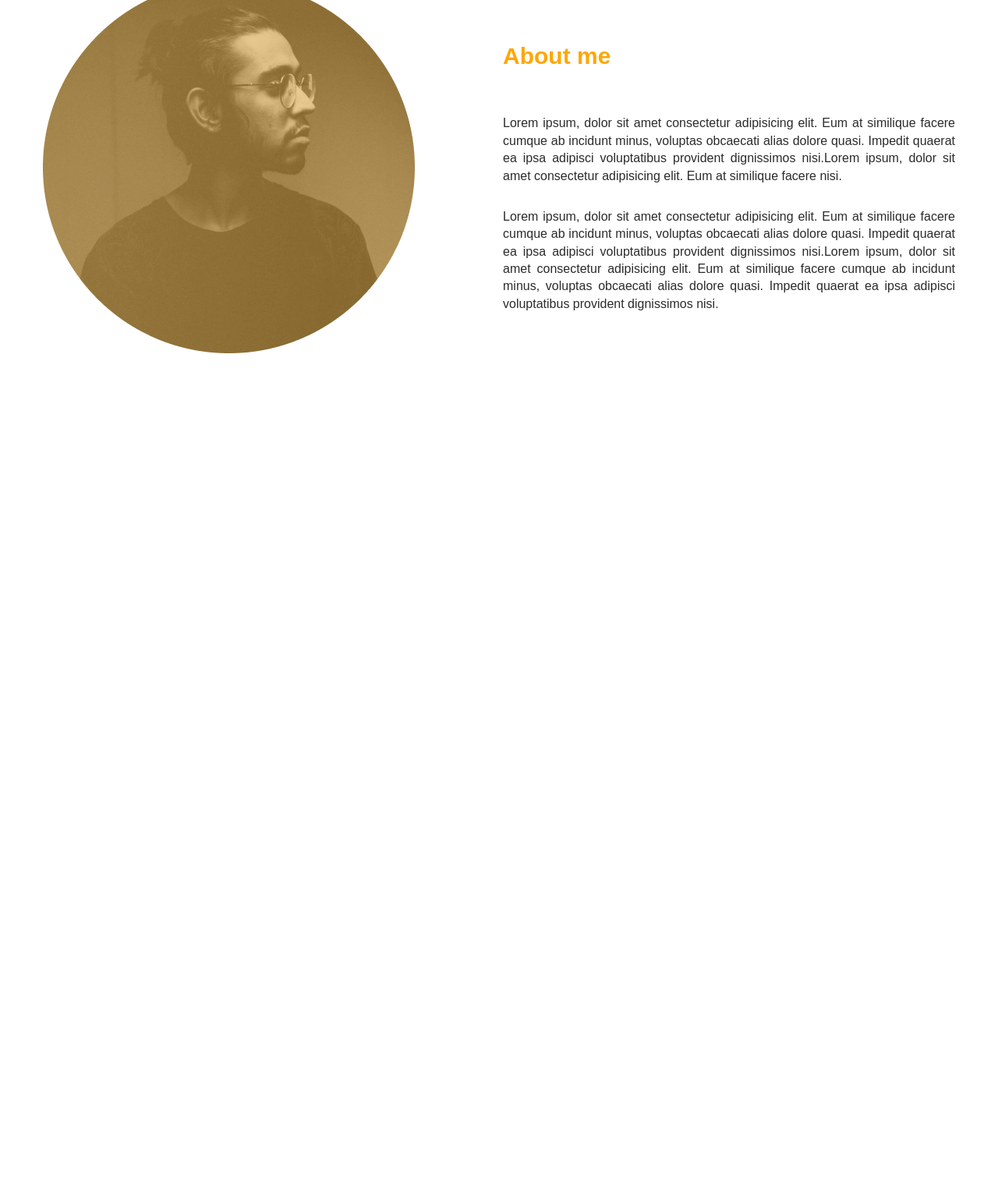
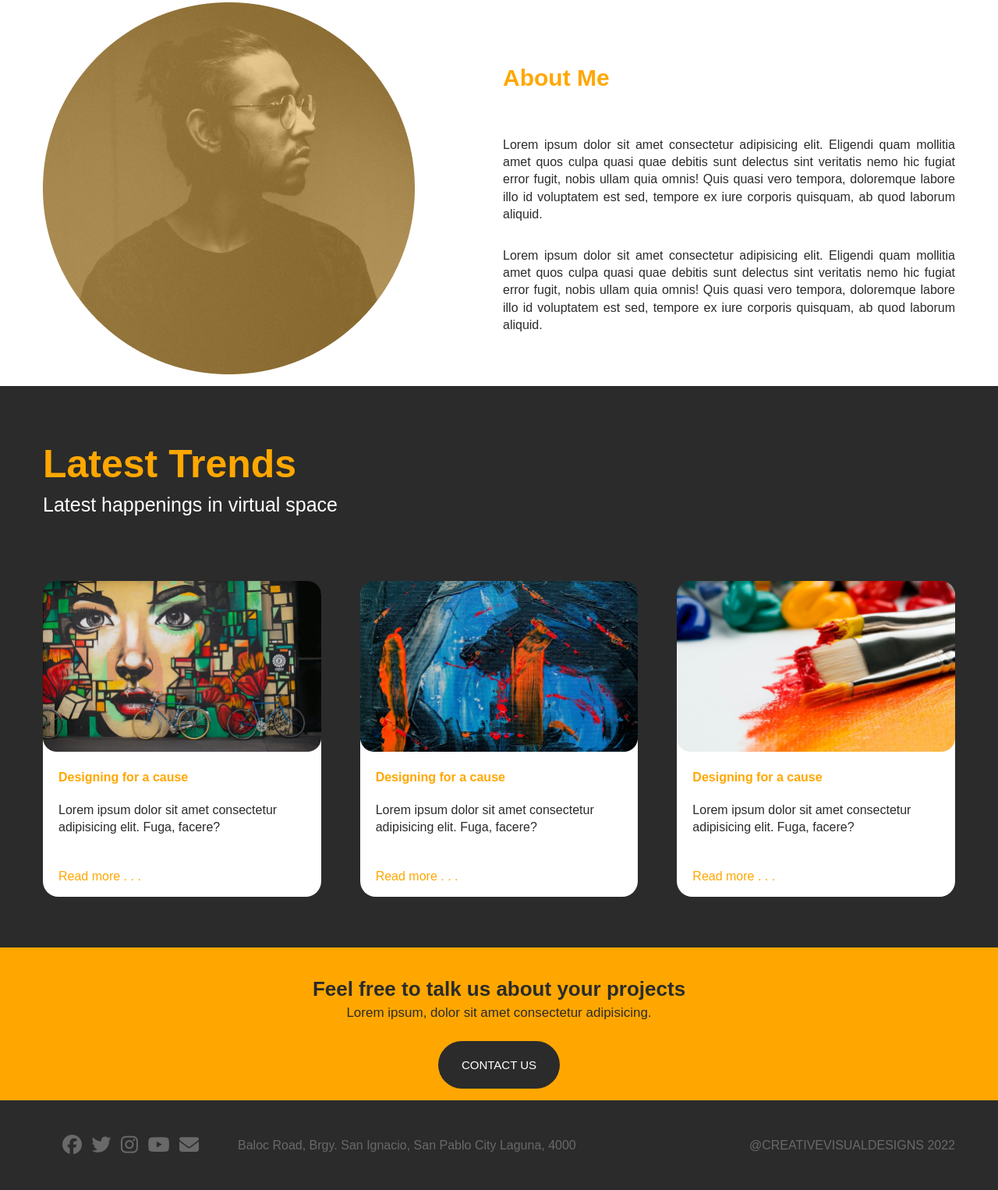
Before and after one commit to bondad-ui/basic-cvd, a plain HTML site: page index.html in a window 1280 px wide. Shown: the part 1245-2771 px from the top of the page at 78% size. Before the commit the page ends 1713 px from the top, so only its background shows below. Drawn offline with Linux system fonts and the light colour scheme.

Commit message:
011725 update

```diff
--- a/index.html
+++ b/index.html
@@ -1,9 +1,10 @@
+
 <!DOCTYPE html>
 <html lang="en">
   <head>
     <meta charset="UTF-8" />
     <meta name="viewport" content="width=device-width, initial-scale=1.0" />
-    <title>Creative VISUAL Designs </title>
+    <title>Creative Visual Design - Home</title>
     <link rel="stylesheet" href="/style.css">
     <script src="https://kit.fontawesome.com/a6726e13c6.js"
     crossorigin="anonymous"
@@ -25,7 +26,6 @@
                     <li><a href="">Updates</a></li>
                     <li><a href="">Contact</a></li>
                    </ul>
-                </ul>
                 </div>
                 <div class="toggle__menu">
                   <span></span>
@@ -40,12 +40,13 @@
       <div class="container">
         <div class="banner__wrapper">
           <div class="banner__text">
-            <h1>Creative Visual Designs</h1>
-            <p>Lorem ipsum, dolor sit amet consectetur adipisicing elit. Eum at similique facere cumque ab incidunt minus, voluptas obcaecati alias dolore quasi. Impedit quaerat ea ipsa adipisci voluptatibus provident dignissimos nisi.30
+            <h1>Creative Visual Design</h1>
+            <p>
+              Lorem ipsum dolor sit amet consectetur adipisicing elit. Delectus fugit accusamus cumque temporibus sunt reprehenderit voluptate exercitationem explicabo. Velit nam itaque, rerum accusantium qui laboriosam consequuntur. Amet praesentium laboriosam id!
             </p>
-            <a href="" class="btn bg--primary">EXPLORE MORE</a>
+            <a href="https://www.youtube.com/watch?v=6Ejga4kJUts" class="btn bg--primary">EXPLORE MORE</a>
           </div>
-          <img src="img/Hero.png" alt="">
+          <img src="/img/Hero.png" alt="">
         </div>
       </div>
     </section>
@@ -55,22 +56,24 @@
         <div class="srvc__wrapper">
           <div class="srvc__card">
             <i class="fa-solid fa-globe"></i>
-            <h4> Web Design And Development</h4>
-            <p>Lorem ipsum dolor sit amet consectetur adipisicing elit. Alias at obcaecati consectetur accusamus corporis ab velit atque nisi neque fuga? Qui et deserunt reprehenderit voluptatum!
+            <h4>Web Design and Development</h4>
+            <p>Lorem ipsum dolor sit amet consectetur adipisicing elit. Eius facere quasi nihil ab corporis dolorum, officia nulla sequi accusamus labore iure placeat aut rem similique!
             </p>
             <a href="" class="btn bg--primary">GET A QUOTE</a>
           </div>
           <div class="srvc__card">
             <i class="fa-solid fa-pen-ruler"></i>
-            <h4> Graphic and Vector Design</h4>
-            <p>Lorem ipsum dolor sit amet consectetur adipisicing elit. Alias at obcaecati consectetur accusamus corporis ab velit atque nisi neque fuga? Qui et deserunt reprehenderit voluptatum!
+            <h4>Web Design and Development</h4>
+            <p>
+              Lorem ipsum dolor sit amet consectetur adipisicing elit. Eius facere quasi nihil ab corporis dolorum, officia nulla sequi accusamus labore iure placeat aut rem similique!
             </p>
             <a href="" class="btn bg--primary">GET A QUOTE</a>
           </div>
           <div class="srvc__card">
-            <i class="fa-solid fa-globe"></i>
-            <h4> Social Media Specialist</S> </h4>
-            <p>Lorem ipsum dolor sit amet consectetur adipisicing elit. Alias at obcaecati consectetur accusamus corporis ab velit atque nisi neque fuga? Qui et deserunt reprehenderit voluptatum!
+            <i class="fa-solid fa-envelopes-bulk"></i>
+            <h4>Web Design and Development</h4>
+            <p>
+              Lorem ipsum dolor sit amet consectetur adipisicing elit. Eius facere quasi nihil ab corporis dolorum, officia nulla sequi accusamus labore iure placeat aut rem similique!
             </p>
             <a href="" class="btn bg--primary">GET A QUOTE</a>
           </div>
@@ -78,18 +81,87 @@
       </div>
     </section>
 
-    <script src="/script.js"></script>
-  </body>
-</html>
+
 
     <section class="aboutme">
       <div class="container">
         <div class="aboutme__wrapper">
           <div class="aboutme__text">
-            <h1>About me</h1>
-            <p>Lorem ipsum, dolor sit amet consectetur adipisicing elit. Eum at similique facere cumque ab incidunt minus, voluptas obcaecati alias dolore quasi. Impedit quaerat ea ipsa adipisci voluptatibus provident dignissimos nisi.Lorem ipsum, dolor sit amet consectetur adipisicing elit. Eum at similique facere nisi.
+            <h1>About Me</h1>
+            <p>Lorem ipsum dolor sit amet consectetur adipisicing elit. Eligendi quam mollitia amet quos culpa quasi quae debitis sunt delectus sint veritatis nemo hic fugiat error fugit, nobis ullam quia omnis! Quis quasi vero tempora, doloremque labore illo id voluptatem est sed, tempore ex iure corporis quisquam, ab quod laborum aliquid.
             </p>
-            <p>Lorem ipsum, dolor sit amet consectetur adipisicing elit. Eum at similique facere cumque ab incidunt minus, voluptas obcaecati alias dolore quasi. Impedit quaerat ea ipsa adipisci voluptatibus provident dignissimos nisi.Lorem ipsum, dolor sit amet consectetur adipisicing elit. Eum at similique facere cumque ab incidunt minus, voluptas obcaecati alias dolore quasi. Impedit quaerat ea ipsa adipisci voluptatibus provident dignissimos nisi.
+            <p>
+            Lorem ipsum dolor sit amet consectetur adipisicing elit. Eligendi quam mollitia amet quos culpa quasi quae debitis sunt delectus sint veritatis nemo hic fugiat error fugit, nobis ullam quia omnis! Quis quasi vero tempora, doloremque labore illo id voluptatem est sed, tempore ex iure corporis quisquam, ab quod laborum aliquid.
           </p>
           </div>
-          <img src="img/about2.png" alt="">
+          <img src="/img/about2.png" alt="">
+        </div>
+      </div>
+    </section>
+
+<section class="latest">
+  <div class="container">
+    <div class="latest__title">
+      <h2>Latest Trends</h2>
+      <p>Latest happenings in virtual space</p>
+    </div>
+    <div class="latest__wrapper">
+      <div class="latest__card">
+        <img src="/img/latest1.png" alt="" />
+        <div class="latest__text">
+          <h4>Designing for a cause</h4>
+          <p>Lorem ipsum dolor sit amet consectetur adipisicing elit. Fuga, facere?</p>
+          <a href="">Read more . . .</a>
+        </div>
+      </div>
+      <div class="latest__card">
+        <img src="/img/latest2.png" alt="" />
+        <div class="latest__text">
+          <h4>Designing for a cause</h4>
+          <p>Lorem ipsum dolor sit amet consectetur adipisicing elit. Fuga, facere?</p>
+          <a href="">Read more . . .</a>
+        </div>
+      </div>
+      <div class="latest__card">
+        <img src="/img/latest3.png" alt="" />
+        <div class="latest__text">
+          <h4>Designing for a cause</h4>
+          <p>Lorem ipsum dolor sit amet consectetur adipisicing elit. Fuga, facere?</p>
+          <a href="">Read more . . .</a>
+        </div>
+      </div>
+    </div>
+  </div>
+</section>
+
+<section class="free">
+  <div class="container">
+    <div class="free__wrapper">
+      <h3>Feel free to talk us about your projects</h3>
+      <p>Lorem ipsum, dolor sit amet consectetur adipisicing.</p>
+      <a href="">CONTACT US</a>
+    </div>
+  </div>
+</section>
+
+<footer class="footer">
+      <div class="container">
+        <div class="footer__wrapper">
+          <div class="footer__social">
+            <ul>
+              <li><a href=""><i class="fa-brands fa-facebook"></i></a></li>
+              <li><a href=""><i class="fa-brands fa-twitter"></i></a></li>
+              <li><a href=""><i class="fa-brands fa-instagram"></i></a></li>
+              <li><a href=""><i class="fa-brands fa-youtube"></i></a></li>
+              <li><a href=""><i class="fa-solid fa-envelope"></i></a></li>
+            </ul>
+            <p>Baloc Road, Brgy. San Ignacio, San Pablo City Laguna, 4000</p>
+          </div>
+          <p>@CREATIVEVISUALDESIGNS 2022</p>
+        </div>
+      </div>
+    </footer>
+
+    <script src="/script.js"></script>
+  </body>
+</html>
--- a/style.css
+++ b/style.css
@@ -259,6 +259,8 @@
   .banner .banner__text a{
     display: flex;
     width: fit-content;
+    padding: 1rem 2rem;
+    border-radius: 3rem;
   }
   .banner img{
     width: 20rem;
@@ -280,13 +282,12 @@
   font-weight:600;
   color:#ffa700;
   line-height: 5;
-
 }
 .aboutme .aboutme__text p {
   margin-bottom: 3rem;
   text-align: justify;
 }
-/* Mobile */
+/* MobileView */
 @media screen and (max-width:500px){
   .aboutme{
     padding-left: 2rem;
@@ -299,7 +300,6 @@
   .aboutme .aboutme__text h1{
     font-size: 27px;
     text-align: center;
-    color: #ffa700;
   }
   .aboutme img{
     width: 20rem;
@@ -308,44 +308,181 @@
 }
 
 /* SRVC */
-.srvc{
+.srvc {
   background: #2b2b2b;
-  padding: 5rem 0;
+  padding:5rem 0;
 }
-.srvc .srvc__wrapper {
-  display: grid;
+.srvc .srvc__wrapper{
+  display:grid;
   grid-template-columns: 1fr 1fr 1fr;
-  gap: 8rem
+  gap: 8rem;
 }
-.srvc .srvc__card {
+.srvc .srvc__card{
   text-align: center;
+
 }
 .srvc .srvc__card i {
-  color: #ffa700;
-  font-size: 5rem;
+  color:#ffa700;
+  font-size: 10rem;
 }
-.srvc .srvc__card h4{
-  color: #ffa700;
+.srvc .srvc__card h4 {
+  color:#ffa700;
   font-size: 1.8rem;
   font-weight: 600;
   margin: 2rem 0;
 }
-.srvc .srvc__card p {
-  color: #ffffff;
+.srvc .srvc__card p{
+  color:#ffffff;
   margin-bottom: 5rem;
   text-align: justify;
 }
 
 @media screen and (max-width:500px){
-  .srvc .srvc__wrapper {
+  .srvc .srvc__wrapper{
     display: grid;
     grid-template-columns: 1fr;
     margin: 0 2rem;
     gap: 15rem;
   }
+  .srvc .srvc__card a{
+    border-radius: 2rem;
+    padding: 1rem;
+  }
+}
+/* LATEST */
+.latest {
+  background: #2b2b2b;
+  padding:5rem 0;
+}
+.latest .latest__wrapper{
+  display:grid;
+  grid-template-columns: 1fr 1fr 1fr;
+  gap: 5rem;
+}
+.latest .latest__title h2 {
+  color:#ffa700;
+  font-size: 5rem;
+  font-weight: 600;
+}
+.latest .latest__title p {
+  color: #ffffff;
+  font-size: 2.5rem;
+}
+.latest .latest__title {
+  margin-bottom: 8rem;
+}
+.latest .latest__card {
+  background: #ffffff;
+  border-radius: 2rem;
+}
+.latest .latest__text {
+  padding: 1.5rem 2rem;
+}
+.latest .latest__text h4{
+  color:#ffa700;
+  font-weight: 600;
+}
+.latest .latest__text p {
+  margin-top: 2rem;
+  margin-bottom: 4rem;
+}
+.latest .latest__text a {
+  color:#ffa700;
 }
 
-/* Patterns */
+@media screen and (max-width: 500px){
+  .latest .latest__title {
+    text-align: center;
+  }
+  .latest .latest__title h2 {
+    font-size: 4rem;
+  }
+  .latest .latest__wrapper {
+    display: grid;
+    grid-template-columns: 1fr;
+  }
+  .latest .latest__card {
+    margin: 0 2rem;
+  }
+  .latest .latest__card img {
+    width: 100%;
+  }
+}
+/* Free */
+.free {
+  background: #ffa700;
+}
+.free .free__wrapper {
+  display: grid;
+  text-align: center;
+}
+.free h3 {
+  font-size: 2.6rem;
+  font-weight: 700;
+  margin-top: 2rem;
+}
+.free p {
+  font-size: 1.7rem;
+  font-weight: 500;
+  margin-bottom: 2.5rem;
+}
+.free a {
+  font-size: 1.5rem;
+  background: #2b2b2b;
+  color:#ffffff;
+  border-radius: 5rem;
+  max-width: 150rem;
+  margin: 0 auto;
+  padding: 2rem 3rem;
+}
+.free .free__wrapper a:hover {
+  scale: 1.1;
+}
+@media screen and (max-width: 500px){
+  .free h3{
+    font-size: 1.8rem;
+  }
+  .free p{
+    font-size: 1.2rem;
+  }
+  .free a {
+    font-size: 1rem;
+    border-radius: 5rem;
+    max-width: 100rem;
+    margin: 0 auto;
+    padding: 1rem 2rem;
+  }
+}
+/* foot*/
+ .footer { background: #2b2b2b;
+   width: 100%;
+}
+.footer .footer__wrapper {
+   display: flex;
+  justify-content: space-between;
+ } .footer .footer__social {
+  display: flex;
+  flex-direction: row;
+  padding: 2.5rem;
+  gap: 5rem;
+} .footer .footer__wrapper ul li a {
+  color: dimgray;
+  font-size: 2.5rem; }
+  .footer .footer__wrapper ul {
+    display: flex; gap: 1.25rem;
+   } .footer p
+   { color: dimgray;
+    display: flex;
+    align-items: center;
+  }
+    @media screen and (max-width: 500px){
+  .footer .footer__wrapper {
+    font-size: 1.8rem;
+    flex-direction: row;
+    font-size: 0.7rem;
+  }
+}
+/* REPEATABLE PATTERNS */
 .btn{
   display: inline-block;
   padding:1.5rem 2rem;
```
Lines whose indentation alone changed are shown as unchanged.
